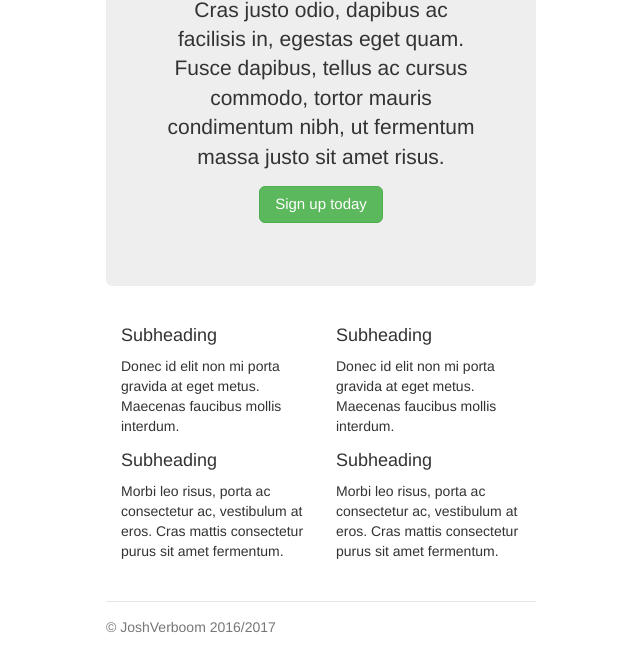
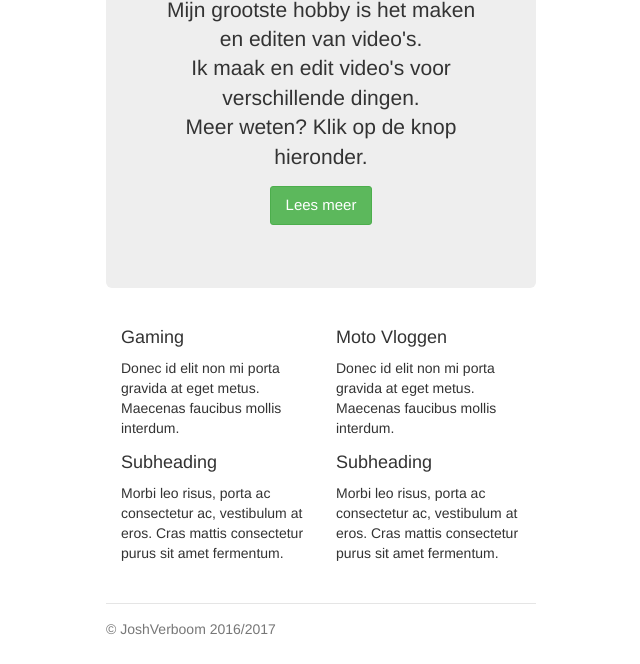
Before and after one commit to JoshVerboom/layout, a plain HTML site: page index.html in a window 1280 px wide. Shown: the part 338-1002 px from the top of the page, without its empty margins (319-959 px from the left). Drawn offline with nearby package versions, Linux system fonts and the light colour scheme; a script that the page names is missing.

Commit message:
Changed Index.html

```diff
--- a/index.html
+++ b/index.html
@@ -39,14 +39,16 @@
       </div>
 
       <div class="jumbotron">
-        <h1 class="display-3">Jumbotron heading</h1>
-        <p class="lead">Cras justo odio, dapibus ac facilisis in, egestas eget quam. Fusce dapibus, tellus ac cursus commodo, tortor mauris condimentum nibh, ut fermentum massa justo sit amet risus.</p>
-        <p><a class="btn btn-lg btn-success" href="#" role="button">Sign up today</a></p>
+        <h1 class="display-3">Video's maken</h1>
+        <p class="lead">Mijn grootste hobby is het maken en editen van video's.
+          <br> Ik maak en edit video's voor verschillende dingen.
+          <br> Meer weten? Klik op de knop hieronder.</p>
+        <p><a class="btn btn-sm btn-success" href="#" role="button">Lees meer</a></p>
       </div>
 
       <div class="row marketing">
         <div class="col-lg-6">
-          <h4>Subheading</h4>
+          <h4>Gaming</h4>
           <p>Donec id elit non mi porta gravida at eget metus. Maecenas faucibus mollis interdum.</p>
 
           <h4>Subheading</h4>
@@ -54,7 +56,7 @@
         </div>
 
         <div class="col-lg-6">
-          <h4>Subheading</h4>
+          <h4>Moto Vloggen</h4>
           <p>Donec id elit non mi porta gravida at eget metus. Maecenas faucibus mollis interdum.</p>
 
           <h4>Subheading</h4>
```
